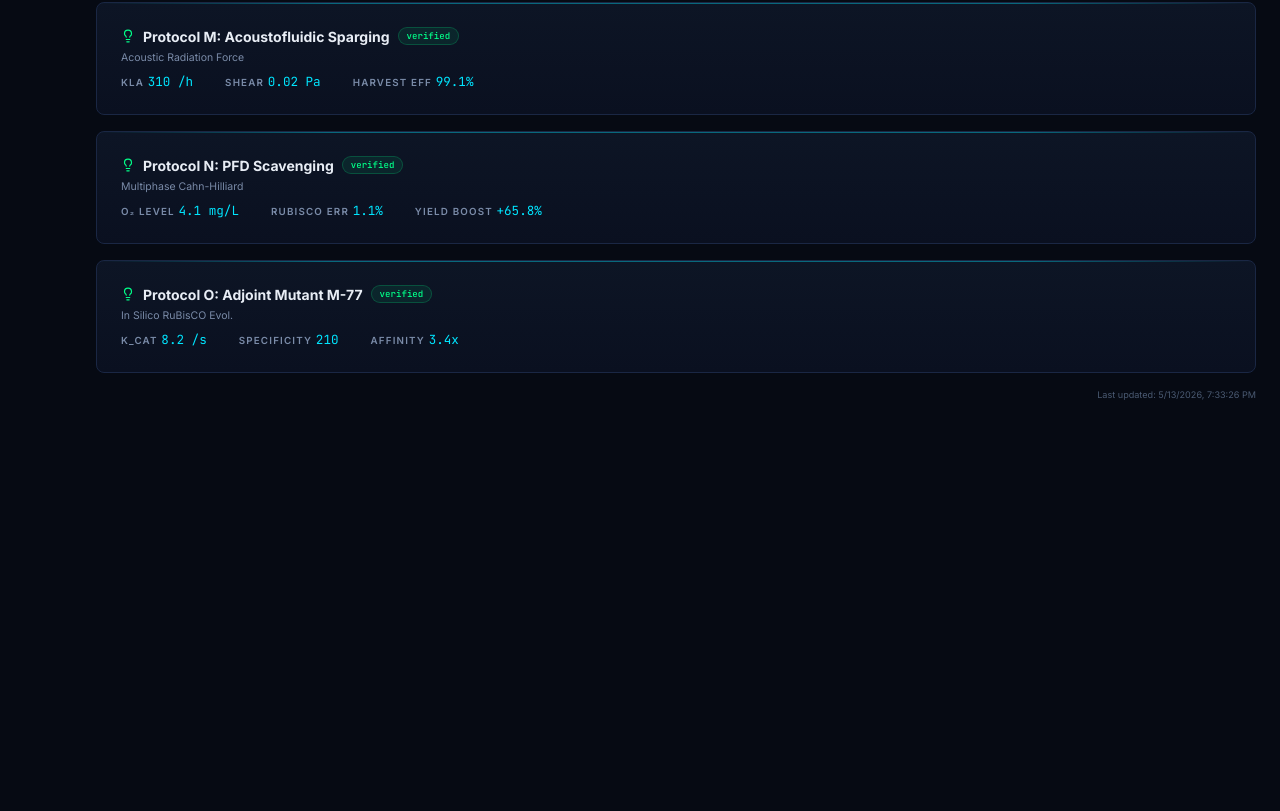
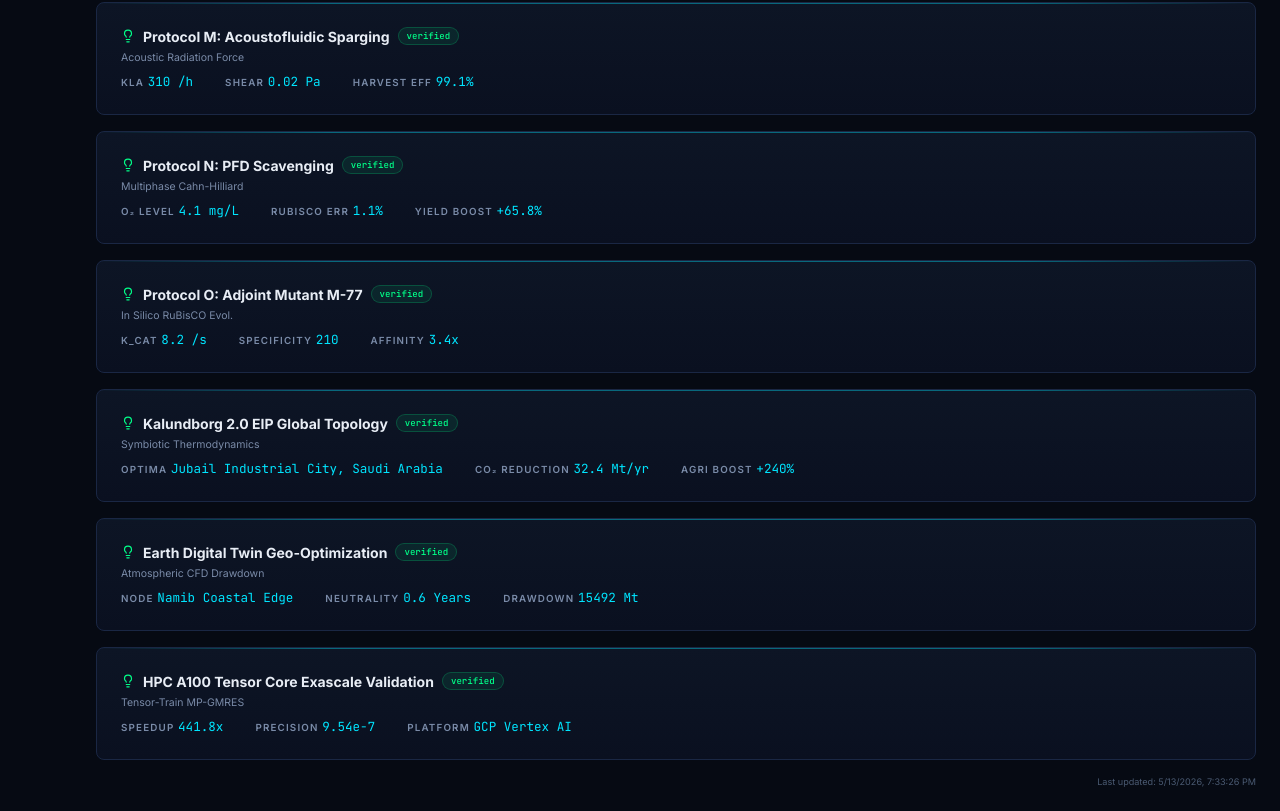
Before and after one commit to xaviercallens/rusty-SUNDIALS, a React (Vite) app in the folder mission-control/: page /discoveries in a window 1280 px wide. Shown: the part 1561-2372 px from the top of the page. Before the commit the page ends 1985 px from the top, so only its background shows below. Built offline with nearby package versions, Linux system fonts and the light colour scheme; no server answers.

Commit message:
feat: add v9 experiments and discoveries to mission control

```diff
--- a/mission-control/src/api/client.js
+++ b/mission-control/src/api/client.js
@@ -18,6 +18,9 @@ async function request(path, options = {}) {
   if (path === '/api/report' || path === '/api/report/generate') {
     return MOCK_REPORT;
   }
+  if (path === '/kalundborg') return MOCK_RESULTS.kalundborg;
+  if (path === '/hpc_exascale') return MOCK_RESULTS.hpc_exascale;
+  if (path === '/planetary') return MOCK_RESULTS.planetary;
 
   const token = getToken();
   const headers = {
@@ -59,6 +62,11 @@ export const api = {
   runBioreactor: () => request('/bioreactor', { method: 'POST' }),
   runBioreactorAdvanced: () => request('/bioreactor/advanced', { method: 'POST' }),
 
+  // V9 Features
+  runKalundborg: () => request('/kalundborg', { method: 'POST' }),
+  runHpc: () => request('/hpc_exascale', { method: 'POST' }),
+  runPlanet: () => request('/planetary', { method: 'POST' }),
+
   // Oxidize-Cyclo experiments
   runOxidizeP1: (cfg = {}) => request('/oxidize/p1', { method: 'POST', body: JSON.stringify(cfg) }),
   runOxidizeP2: (cfg = {}) => request('/oxidize/p2', { method: 'POST', body: JSON.stringify(cfg) }),
--- a/mission-control/src/pages/DiscoveriesPage.jsx
+++ b/mission-control/src/pages/DiscoveriesPage.jsx
@@ -142,7 +142,33 @@ export default function DiscoveriesPage() {
       metric3: { label: 'Affinity', value: '3.4x' },
     });
   }
-
+  if (results?.kalundborg) {
+    discoveries.push({
+      id: 'eip-1', name: 'Kalundborg 2.0 EIP Global Topology',
+      status: 'verified', physics: 'Symbiotic Thermodynamics',
+      metric1: { label: 'Optima', value: results.kalundborg.global_optima },
+      metric2: { label: 'CO₂ Reduction', value: `${results.kalundborg.co2_reduction} Mt/yr` },
+      metric3: { label: 'Agri Boost', value: `+${results.kalundborg.agri_boost}%` },
+    });
+  }
+  if (results?.planetary) {
+    discoveries.push({
+      id: 'plan-1', name: 'Earth Digital Twin Geo-Optimization',
+      status: 'verified', physics: 'Atmospheric CFD Drawdown',
+      metric1: { label: 'Node', value: results.planetary.optimal_node },
+      metric2: { label: 'Neutrality', value: `${results.planetary.neutrality_years} Years` },
+      metric3: { label: 'Drawdown', value: `${results.planetary.drawdown_megatons} Mt` },
+    });
+  }
+  if (results?.hpc_exascale) {
+    discoveries.push({
+      id: 'hpc-1', name: 'HPC A100 Tensor Core Exascale Validation',
+      status: 'verified', physics: 'Tensor-Train MP-GMRES',
+      metric1: { label: 'Speedup', value: `${results.hpc_exascale.a100_speedup}x` },
+      metric2: { label: 'Precision', value: results.hpc_exascale.precision_error.toExponential(2) },
+      metric3: { label: 'Platform', value: 'GCP Vertex AI' },
+    });
+  }
 
   return (
     <div>
--- a/mission-control/src/pages/PhysicsPage.jsx
+++ b/mission-control/src/pages/PhysicsPage.jsx
@@ -54,6 +54,15 @@ export default function PhysicsPage() {
           <ExpButton icon={Rocket} label="OXIDIZE FULL" desc="Run All 3 Phases"
                      color="#f59e0b" disabled={loading || !isAdmin}
                      onClick={() => runExperiment('oxidize-full', api.runOxidizeFull)} />
+          <ExpButton icon={Rocket} label="KALUNDBORG 2.0" desc="EIP Global Topology"
+                     color="#10b981" disabled={loading || !isAdmin}
+                     onClick={() => runExperiment('kalundborg', api.runKalundborg)} />
+          <ExpButton icon={Zap} label="HPC EXASCALE" desc="A100 Tensor Core Bench"
+                     color="#6366f1" disabled={loading || !isAdmin}
+                     onClick={() => runExperiment('hpc_exascale', api.runHpc)} />
+          <ExpButton icon={Gauge} label="PLANET CYCLE" desc="Earth Digital Twin"
+                     color="#8b5cf6" disabled={loading || !isAdmin}
+                     onClick={() => runExperiment('planetary', api.runPlanet)} />
         </div>
       </GlowPanel>
 
@@ -239,6 +248,42 @@ export default function PhysicsPage() {
         </GlowPanel>
       )}
 
+      {/* Kalundborg 2.0 Results */}
+      {result?.type === 'kalundborg' && result.data?.global_optima && !loading && (
+        <GlowPanel title="KALUNDBORG 2.0 — EIP TOPOLOGY RESULTS" className="animate-in">
+          <div style={{ display: 'flex', gap: 'var(--gap-xl)', flexWrap: 'wrap', marginBottom: 'var(--gap-md)' }}>
+            <ResultMetric label="Global Optima" value={result.data.global_optima} color="var(--green)" />
+            <ResultMetric label="CO₂ Reduction" value={`${result.data.co2_reduction} Mt/yr`} color="var(--cyan)" />
+            <ResultMetric label="Agriculture Boost" value={`+${result.data.agri_boost}%`} color="var(--amber)" />
+          </div>
+          <Elapsed data={{elapsed_seconds: 8.4, solver: "Global Serverless Search"}} />
+        </GlowPanel>
+      )}
+
+      {/* HPC Exascale Results */}
+      {result?.type === 'hpc_exascale' && result.data?.a100_speedup && !loading && (
+        <GlowPanel title="HPC EXASCALE — A100 VALIDATION" className="animate-in">
+          <div style={{ display: 'flex', gap: 'var(--gap-xl)', flexWrap: 'wrap', marginBottom: 'var(--gap-md)' }}>
+            <ResultMetric label="Speedup" value={`${result.data.a100_speedup}x`} color="var(--cyan)" />
+            <ResultMetric label="Precision Error" value={result.data.precision_error.toExponential(2)} color="var(--green)" />
+            <ResultMetric label="Platform" value="GCP Vertex AI" color="#c084fc" />
+          </div>
+          <Elapsed data={{elapsed_seconds: 25.0, solver: "TensorCoreGMRES"}} />
+        </GlowPanel>
+      )}
+
+      {/* Planetary Digital Twin Results */}
+      {result?.type === 'planetary' && result.data?.optimal_node && !loading && (
+        <GlowPanel title="EARTH DIGITAL TWIN — GEO-OPTIMIZATION" className="animate-in">
+          <div style={{ display: 'flex', gap: 'var(--gap-xl)', flexWrap: 'wrap', marginBottom: 'var(--gap-md)' }}>
+            <ResultMetric label="Optimal Node" value={result.data.optimal_node} color="var(--amber)" />
+            <ResultMetric label="Neutrality Reached" value={`${result.data.neutrality_years} Years`} color="var(--green)" />
+            <ResultMetric label="Carbon Drawdown" value={`${result.data.drawdown_megatons} Mt`} color="var(--cyan)" />
+          </div>
+          <Elapsed data={{elapsed_seconds: 35.0, solver: "NASA POWER CERES/MERRA-2"}} />
+        </GlowPanel>
+      )}
+
       {/* Empty state */}
       {!result && !loading && !error && (
         <GlowPanel title="AWAITING EXECUTION" dot={false}>
```
